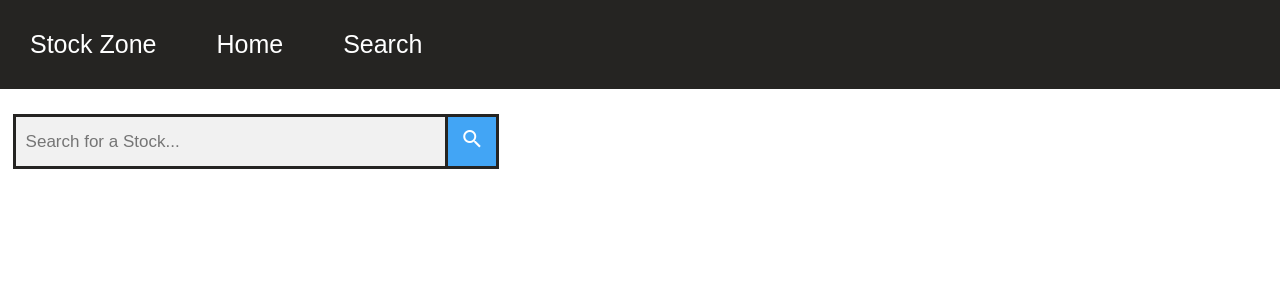
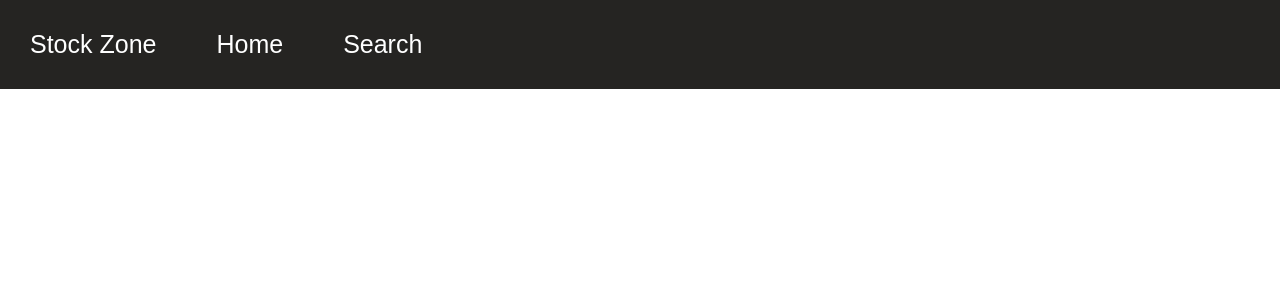
Before and after one commit to javidangarcia/stock-zone, a React (Vite) app in the folder frontend/: page / in a window 1280 px wide. Shown: the top 300 px of the page. Built offline with nearby package versions, Linux system fonts and the light colour scheme.

Commit message:
added search routes for navigating to stock pages

```diff
--- a/frontend/src/components/App/App.jsx
+++ b/frontend/src/components/App/App.jsx
@@ -1,26 +1,22 @@
 import "./App.css";
 import Navbar from "../Navbar/Navbar";
+import Home from "../Home/Home";
 import Search from "../Search/Search";
-import { useState } from "react";
+import StockData from "../StockData/StockData";
+import { BrowserRouter, Routes, Route } from "react-router-dom";
 
 export default function App() {
-    const [searchInput, setSearchInput] = useState("");
-    const [currentStock, setCurrentStock] = useState("");
-
-    function handleSearchSubmit(event) {
-        event.preventDefault();
-        setCurrentStock(searchInput);
-    }
-
     return (
         <div className="app">
-            <Navbar />
-            <Search
-                searchInput={searchInput}
-                setSearchInput={setSearchInput}
-                handleSearchSubmit={handleSearchSubmit}
-                currentStock={currentStock}
-            />
+            <BrowserRouter>
+                <Navbar />
+                <Routes>
+                    <Route path="/" element={<Home />}></Route>
+                    <Route path="/home" element={<Home />}></Route>
+                    <Route path="/search" element={<Search />}></Route>
+                    <Route path="/search/stocks/:ticker" element={<StockData />}></Route>
+                </Routes>
+            </BrowserRouter>
         </div>
     );
 }
--- /dev/null
+++ b/frontend/src/components/Home/Home.jsx
@@ -0,0 +1,7 @@
+export default function Home() {
+    return (
+        <div className="home">
+
+        </div>
+    )
+}
--- a/frontend/src/components/Navbar/Navbar.jsx
+++ b/frontend/src/components/Navbar/Navbar.jsx
@@ -3,8 +3,8 @@ import "./Navbar.css";
 export default function Navbar() {
     return (
         <nav className="navbar">
-            <a>Stock Zone</a>
-            <a>Home</a>
+            <a href="/home">Stock Zone</a>
+            <a href="/home">Home</a>
             <a href="/search">Search</a>
         </nav>
     );
--- a/frontend/src/components/Search/Search.css
+++ b/frontend/src/components/Search/Search.css
@@ -17,6 +17,7 @@
     float: left;
     width: 80%;
     background: #f1f1f1;
+    outline: none;
 }
 
 .search-bar button {
--- a/frontend/src/components/Search/Search.jsx
+++ b/frontend/src/components/Search/Search.jsx
@@ -1,7 +1,17 @@
-import './Search.css'
-import StockData from '../StockData/StockData'
+import './Search.css';
+import StockData from '../StockData/StockData';
+import { useNavigate } from 'react-router-dom';
+import { useState } from 'react';
 
-export default function Search({ searchInput, setSearchInput, handleSearchSubmit, currentStock }) {
+export default function Search(props) {
+    const [searchInput, setSearchInput] = useState("");
+    const navigate = useNavigate();
+
+    function handleSearchSubmit(event) {
+        event.preventDefault();
+        navigate(`stocks/${searchInput}`);
+    }
+
     return (
         <div className="search-container">
             <form className="search-bar" onSubmit={handleSearchSubmit}>
@@ -14,9 +24,6 @@ export default function Search({ searchInput, setSearchInput, handleSearchSubmit
                     <i className="material-icons">search</i>
                 </button>
             </form>
-
-            {currentStock && <StockData currentStock={currentStock}/>}
-
         </div>
     )
 }
--- a/frontend/src/components/StockData/StockData.jsx
+++ b/frontend/src/components/StockData/StockData.jsx
@@ -2,8 +2,10 @@ import "./StockData.css";
 import { useState, useEffect } from "react";
 import axios from "axios";
 import { ALPHA_API_KEY, FINNHUB_API_KEY } from "../../constants";
+import { useParams } from "react-router-dom";
 
-export default function StockData({ currentStock }) {
+export default function StockData(props) {
+    const { ticker } = useParams();
     const [stockData, setStockData] = useState({});
     const [isLoading, setIsLoading] = useState(true);
     const [stockNotFound, setStockNotFound] = useState(false);
@@ -13,14 +15,14 @@ export default function StockData({ currentStock }) {
             try {
                 setIsLoading(true);
 
-                const databaseResponse = await axios.get(`http://localhost:3000/stocks/${currentStock}`);
+                const databaseResponse = await axios.get(`http://localhost:3000/stocks/${ticker}`);
                 const stockExistsInDatabase = databaseResponse.data ? true : false;
 
                 if (stockExistsInDatabase) {
                     setStockData(databaseResponse.data);
                 } else {
-                    const stockOverviewUrl = `https://www.alphavantage.co/query?function=OVERVIEW&symbol=${currentStock}&apikey=${ALPHA_API_KEY}`;
-                    const stockPriceUrl = `https://finnhub.io/api/v1/quote?symbol=${currentStock}&token=${FINNHUB_API_KEY}`;
+                    const stockOverviewUrl = `https://www.alphavantage.co/query?function=OVERVIEW&symbol=${ticker}&apikey=${ALPHA_API_KEY}`;
+                    const stockPriceUrl = `https://finnhub.io/api/v1/quote?symbol=${ticker}&token=${FINNHUB_API_KEY}`;
                     const overviewResponse = await axios.get(stockOverviewUrl);
                     const priceResponse = await axios.get(stockPriceUrl);
                     const overviewData = overviewResponse.data;
@@ -52,7 +54,7 @@ export default function StockData({ currentStock }) {
             }
         };
         fetchStockData();
-    }, [currentStock]);
+    }, []);
 
     return (
         <div className="stock-data">
--- /dev/null
+++ b/package.json
@@ -0,0 +1,5 @@
+{
+  "dependencies": {
+    "react-router-dom": "^6.14.1"
+  }
+}
```
Also changed, not shown: frontend/src/components/Home/Home.css (added), 1 other file (tests, documents, lock files or other folders).
